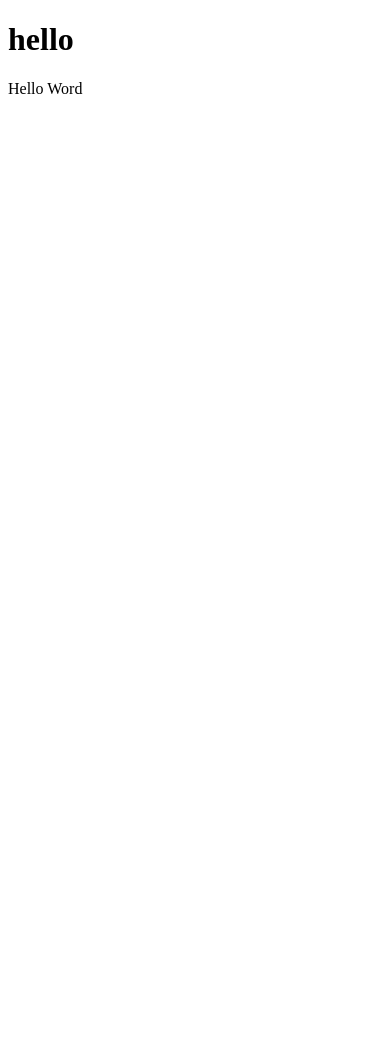
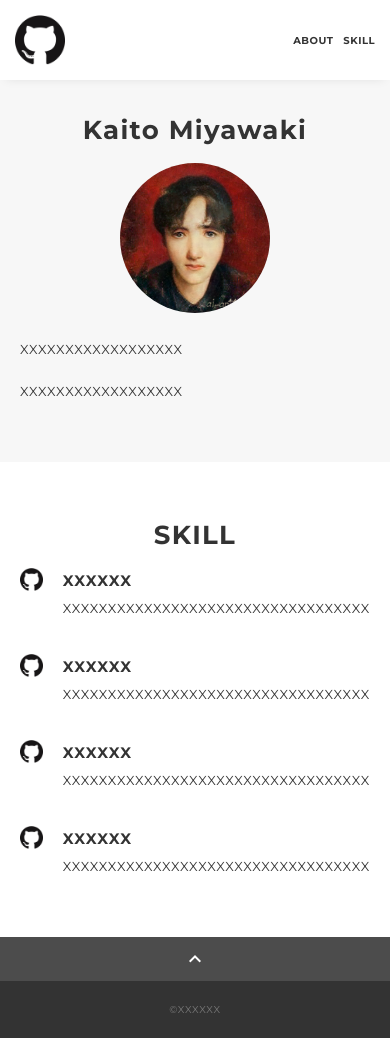
Before and after one commit to kai-777/portfolio, a plain HTML site: page docs/index.html in a window 390 px wide. Before the commit the page ends 844 px from the top, so only its background shows below. Drawn offline with nearby package versions, Linux system fonts and the light colour scheme.

Commit message:
テンプレート反映

```diff
--- /dev/null
+++ b/docs/css/ress.css
@@ -0,0 +1,283 @@
+/*!
+ * ress.css • v3.0.1
+ * MIT License
+ * github.com/filipelinhares/ress
+ */
+
+/* # =================================================================
+   # Global selectors
+   # ================================================================= */
+
+html {
+  box-sizing: border-box;
+  word-break: normal;
+  -moz-tab-size: 4;
+  tab-size: 4;
+
+  -webkit-text-size-adjust: 100%; /* Prevent adjustments of font size after orientation changes in iOS */
+}
+
+*,
+::before,
+::after {
+  box-sizing: inherit;
+  background-repeat: no-repeat; /* Set `background-repeat: no-repeat` to all elements and pseudo elements */
+}
+
+::before,
+::after {
+  vertical-align: inherit;
+  text-decoration: inherit; /* Inherit text-decoration and vertical align to ::before and ::after pseudo elements */
+}
+
+* {
+  margin: 0;
+  padding: 0; /* Reset `padding` and `margin` of all elements */
+}
+
+/* # =================================================================
+   # General elements
+   # ================================================================= */
+
+hr {
+  overflow: visible; /* Show the overflow in Edge and IE */
+  height: 0; /* Add the correct box sizing in Firefox */
+}
+
+details,
+main {
+  display: block; /* Render the `main` element consistently in IE. */
+}
+
+summary {
+  display: list-item; /* Add the correct display in all browsers */
+}
+
+small {
+  font-size: 80%; /* Set font-size to 80% in `small` elements */
+}
+
+[hidden] {
+  display: none; /* Add the correct display in IE */
+}
+
+abbr[title] {
+  /* Add the correct text decoration in Chrome, Edge, IE, Opera, and Safari */
+  text-decoration: underline;
+  text-decoration: underline dotted;
+  border-bottom: none; /* Remove the bottom border in Chrome 57 */
+}
+
+a {
+  background-color: transparent; /* Remove the gray background on active links in IE 10 */
+}
+
+a:active,
+a:hover {
+  outline-width: 0; /* Remove the outline when hovering in all browsers */
+}
+
+code,
+kbd,
+pre,
+samp {
+  font-family: monospace, monospace; /* Specify the font family of code elements */
+}
+
+pre {
+  font-size: 1em; /* Correct the odd `em` font sizing in all browsers */
+}
+
+b,
+strong {
+  font-weight: bolder; /* Add the correct font weight in Chrome, Edge, and Safari */
+}
+
+/* https://gist.github.com/unruthless/413930 */
+sub,
+sup {
+  position: relative;
+  font-size: 75%;
+  line-height: 0;
+  vertical-align: baseline;
+}
+
+sub {
+  bottom: -.25em;
+}
+
+sup {
+  top: -.5em;
+}
+
+/* # =================================================================
+   # Forms
+   # ================================================================= */
+
+input {
+  border-radius: 0;
+}
+
+/* Replace pointer cursor in disabled elements */
+[disabled] {
+  cursor: default;
+}
+
+[type="number"]::-webkit-inner-spin-button,
+[type="number"]::-webkit-outer-spin-button {
+  height: auto; /* Correct the cursor style of increment and decrement buttons in Chrome */
+}
+
+[type="search"] {
+  outline-offset: -2px; /* Correct the outline style in Safari */
+
+  -webkit-appearance: textfield; /* Correct the odd appearance in Chrome and Safari */
+}
+
+[type="search"]::-webkit-search-decoration {
+  -webkit-appearance: none; /* Remove the inner padding in Chrome and Safari on macOS */
+}
+
+textarea {
+  overflow: auto; /* Internet Explorer 11+ */
+  resize: vertical; /* Specify textarea resizability */
+}
+
+button,
+input,
+optgroup,
+select,
+textarea {
+  font: inherit; /* Specify font inheritance of form elements */
+}
+
+optgroup {
+  font-weight: bold; /* Restore the font weight unset by the previous rule */
+}
+
+button {
+  overflow: visible; /* Address `overflow` set to `hidden` in IE 8/9/10/11 */
+}
+
+button,
+select {
+  text-transform: none; /* Firefox 40+, Internet Explorer 11- */
+}
+
+/* Apply cursor pointer to button elements */
+button,
+[type="button"],
+[type="reset"],
+[type="submit"],
+[role="button"] {
+  cursor: pointer;
+  color: inherit;
+}
+
+/* Remove inner padding and border in Firefox 4+ */
+button::-moz-focus-inner,
+[type="button"]::-moz-focus-inner,
+[type="reset"]::-moz-focus-inner,
+[type="submit"]::-moz-focus-inner {
+  padding: 0;
+  border-style: none;
+}
+
+/* Replace focus style removed in the border reset above */
+button:-moz-focusring,
+[type="button"]::-moz-focus-inner,
+[type="reset"]::-moz-focus-inner,
+[type="submit"]::-moz-focus-inner {
+  outline: 1px dotted ButtonText;
+}
+
+button,
+html [type="button"],
+/* Prevent a WebKit bug where (2) destroys native `audio` and `video`controls in Android 4 */
+[type="reset"],
+[type="submit"] {
+  -webkit-appearance: button; /* Correct the inability to style clickable types in iOS */
+}
+
+/* Remove the default button styling in all browsers */
+button,
+input,
+select,
+textarea {
+  border-style: none;
+  background-color: transparent;
+}
+
+/* Style select like a standard input */
+select {
+  -webkit-appearance: none; /* Chrome 41+ */
+  -moz-appearance: none; /* Firefox 36+ */
+}
+
+select::-ms-expand {
+  display: none; /* Internet Explorer 11+ */
+}
+
+select::-ms-value {
+  color: currentColor; /* Internet Explorer 11+ */
+}
+
+legend {
+  display: table; /* Correct the text wrapping in Edge and IE */
+  max-width: 100%; /* Correct the text wrapping in Edge and IE */
+  max-width: 100%; /* Correct the text wrapping in Edge 18- and IE */
+  white-space: normal; /* Correct the text wrapping in Edge and IE */
+  color: inherit; /* Correct the color inheritance from `fieldset` elements in IE */
+  border: 0; /* Correct `color` not being inherited in IE 8/9/10/11 */
+}
+
+::-webkit-file-upload-button {
+  font: inherit; /* Change font properties to `inherit` in Chrome and Safari */
+  color: inherit;
+  /* Correct the inability to style clickable types in iOS and Safari */
+
+  -webkit-appearance: button;
+}
+
+/* # =================================================================
+   # Specify media element style
+   # ================================================================= */
+
+img {
+  border-style: none; /* Remove border when inside `a` element in IE 8/9/10 */
+}
+
+/* Add the correct vertical alignment in Chrome, Firefox, and Opera */
+progress {
+  vertical-align: baseline;
+}
+
+/* # =================================================================
+   # Accessibility
+   # ================================================================= */
+
+/* Hide content from screens but not screenreaders */
+@media screen {
+  [hidden~="screen"] {
+    display: inherit;
+  }
+  [hidden~="screen"]:not(:active):not(:focus):not(:target) {
+    position: absolute !important;
+    clip: rect(0 0 0 0) !important;
+  }
+}
+
+/* Specify the progress cursor of updating elements */
+[aria-busy="true"] {
+  cursor: progress;
+}
+
+/* Specify the pointer cursor of trigger elements */
+[aria-controls] {
+  cursor: pointer;
+}
+
+/* Specify the unstyled cursor of disabled, not-editable, or otherwise inoperable elements */
+[aria-disabled] {
+  cursor: default;
+}
--- /dev/null
+++ b/docs/css/style.css
@@ -0,0 +1,311 @@
+body {
+  font-family: "Montserrat","Helvetica Neue",Arial,"Hiragino Kaku Gothic ProN","Hiragino Sans",Meiryo,sans-serif;
+  font-size: 14px;
+  line-height: 1.8;
+  letter-spacing: .8px;
+  color: #333;
+}
+
+a {
+  transition: opacity .3s;
+  text-decoration: none;
+  color: #1ca9e3;
+}
+
+img {
+  max-width: 100%;
+  height: auto;
+  vertical-align: bottom;
+  border-style: none;
+}
+
+ul,
+li {
+  list-style: none;
+}
+
+.pc-only {
+  display: block;
+}
+
+.sp-only {
+  display: none;
+}
+
+.wrapper {
+  padding-top: 73px;
+}
+
+.section {
+  padding: 90px 0;
+}
+
+.section:nth-of-type(odd) {
+  background-color: #f7f7f7;
+}
+
+.inner {
+  max-width: 1340px;
+  margin: 0 auto;
+  padding: 0 40px;
+}
+
+.title {
+  font-size: 34px;
+  font-weight: bold;
+  line-height: 1;
+  margin-bottom: 40px;
+  text-align: center;
+  letter-spacing: .05em;
+  color: #333;
+}
+
+.lead {
+  margin-bottom: 30px;
+}
+
+/*--- header ---*/
+.header {
+  position: fixed;
+  top: 0;
+  z-index: 1;
+  width: 100%;
+  background-color: #fff;
+  box-shadow: 0 5px 10px -6px rgba(0,0,0,.1);
+}
+
+.header .inner {
+  display: flex;
+  align-items: center;
+  justify-content: space-between;
+  padding: 20px 40px;
+}
+
+.header-logo {
+  font-size: 20px;
+  font-weight: bold;
+  line-height: 1.2;
+  margin-right: 20px;
+  letter-spacing: .05em;
+}
+
+.header-logo a {
+  color: #333;
+}
+
+.header-banner {
+  width: 50px;
+}
+.header-nav-list {
+  display: flex;
+  justify-content: space-between;
+}
+
+.header-nav-item:not(:last-child) {
+  margin-right: 20px;
+}
+
+.header-nav-item a {
+  position: relative;
+  font-size: 13px;
+  font-weight: bold;
+  display: inline-block;
+  padding: 5px 0;
+  transition: .3s;
+  letter-spacing: .05em;
+  color: #333;
+}
+.header-nav-item a:after {
+  position: absolute;
+  bottom: 0;
+  left: 50%;
+  width: 0;
+  height: 3px;
+  content: "";
+  transition: .3s;
+  -webkit-transform: translateX(-50%);
+  transform: translateX(-50%);
+  background-color: #333;
+}
+
+.header-nav-item a:hover:after {
+  width: 100%;
+}
+
+/*--- about ---*/
+.profile {
+  display: flex;
+  flex-wrap: wrap;
+  max-width: 800px;
+  margin: 0 auto;
+}
+.profile-img {
+  width: 20%;
+  margin-right: 30px;
+  border-radius: 50%;
+}
+.profile-img img {
+  border-radius: 50%;
+}
+.profile-body {
+  flex: 1;
+}
+.profile-body p:not(:last-child) {
+  margin-bottom: 30px;
+}
+
+/*--- skill ---*/
+.skill-list {
+  display: flex;
+  flex-wrap: wrap;
+  justify-content: space-between;
+  margin-bottom: -50px;
+}
+
+.skill-item {
+  display: flex;
+  align-items: flex-start;
+  justify-content: space-between;
+  width: 48%;
+  margin-bottom: 50px;
+}
+
+.skill-img {
+  width: 60px;
+  height: auto;
+  margin-right: 20px;
+}
+
+.skill-body {
+  flex: 1;
+}
+
+.skill-name {
+  margin-bottom: 3px;
+}
+
+/*--- contact ---*/
+.contact {
+  text-align: center;
+}
+
+.contact-item:not(:last-child) {
+  margin-right: 10px;
+}
+
+.contact-icon {
+  width: 50px;
+}
+
+/*--- page-top ---*/
+.page-top {
+  font-weight: bold;
+  padding: 10px;
+  cursor: pointer;
+  text-align: center;
+  background-color: #4c4c4c;
+}
+
+.page-top .material-icons-outlined {
+  vertical-align: bottom;
+  color: #fff;
+}
+
+/*--- footer ---*/
+.footer {
+  padding: 30px;
+  background-color: #333;
+}
+
+.copyright {
+  font-size: 10px;
+  text-align: center;
+  color: #797979;
+}
+
+
+/* --- media Queries 767 ---*/
+@media screen and (max-width: 767px) {
+  body {
+    font-size: 13px;
+    line-height: 1.7;
+  }
+
+  .pc-only {
+    display: none;
+  }
+
+  .sp-only {
+    display: block;
+  }
+
+  .title {
+    font-size: 26px;
+    margin-bottom: 20px;
+  }
+
+  .wrapper {
+    padding-top: 57px;
+  }
+
+  .section {
+    padding: 60px 0;
+  }
+
+  .inner {
+    padding: 0 20px;
+  }
+
+  .header .inner {
+    padding: 15px;
+  }
+
+  .header-logo {
+    font-size: 15px;
+    margin-right: 15px;
+  }
+
+  .header-nav-item:not(:last-child) {
+    margin-right: 10px;
+  }
+
+  .header-nav-item a {
+    font-size: 10px;
+  }
+
+  .header-nav-item a:after {
+    display: none;
+  }
+
+  .profile {
+    display: block;
+  }
+  .profile-img {
+    width: 150px;
+    margin: 0 auto;
+    margin-bottom: 25px;
+  }
+
+  .profile-body p:not(:last-child) {
+    margin-bottom: 20px;
+  }
+
+  .skill-list {
+    display: block;
+    margin-bottom: 0;
+  }
+
+  .skill-item {
+    width: 100%;
+    margin-bottom: 35px;
+  }
+
+  .skill-item:last-child {
+    margin-bottom: 0;
+  }
+
+  .footer {
+    padding: 20px;
+  }
+
+}
--- a/docs/index.html
+++ b/docs/index.html
@@ -1,11 +1,117 @@
 <!DOCTYPE html>
 <html>
 <head>
-<meta charset="UTF-8">
-<title>My Portfolio</title>
+<meta charset="utf-8" />
+<meta name="viewport"
+	content="width=device-width,initial-scale=1.0,user-scalable=no" />
+<meta property="og:type" content="website" />
+<meta property="og:title" content="XXXXXX's portfolio" />
+<!-- <meta property="og:url" content="dummyurl" /> -->
+<meta property="og:description" content="XXXXXXの自己紹介サイトです。" />
+<meta property="og:image" content="img/ogp.png" />
+<meta name="description" content="XXXXXXの自己紹介サイトです。" />
+<title>XXXXXX ポートフォリオ</title>
+<link rel="preconnect" href="https://fonts.gstatic.com" />
+<link
+	href="https://fonts.googleapis.com/css2?family=Montserrat:wght@400;700&display=swap"
+	rel="stylesheet" />
+<link
+	href="https://fonts.googleapis.com/css?family=Material+Icons+Outlined"
+	rel="stylesheet" />
+<link href="css/ress.css" media="all" rel="stylesheet" type="text/css" />
+<link href="css/style.css" media="all" rel="stylesheet" type="text/css" />
+<!-- <link rel="shortcut icon" href="img/favicon.ico" /> -->
+<!-- <link rel="canonical" href="dummyurl" /> -->
 </head>
+
 <body>
-	<h1>hello</h1>
-	<p>Hello Word</p>
+	<div class="wrapper">
+		<header class="header">
+			<div class="inner">
+				<h1 class="header-logo">
+					<a href="#"><img class="header-banner" src="img/github.png"
+						alt="ロゴマーク" /> </a>
+				</h1>
+				<nav class="header-nav">
+					<ul class="header-nav-list">
+						<li class="header-nav-item"><a href="#about">ABOUT</a></li>
+						<li class="header-nav-item"><a href="#skill">SKILL</a></li>
+					</ul>
+				</nav>
+			</div>
+		</header>
+
+		<main class="content">
+			<section class="about section" id="about">
+				<div class="inner">
+					<h2 class="title">Kaito Miyawaki</h2>
+					<div class="profile">
+						<p class="profile-img">
+							<img src="img/profile.png" alt="自画像" />
+						</p>
+						<div class="profile-body">
+							<p>XXXXXXXXXXXXXXXXXX</p>
+							<p>XXXXXXXXXXXXXXXXXX</p>
+						</div>
+					</div>
+				</div>
+			</section>
+
+			<section class="skill section" id="skill">
+				<div class="inner">
+					<h2 class="title">SKILL</h2>
+					<div class="skill-list">
+						<div class="skill-item">
+							<p class="skill-img">
+								<img src="img/github.png" alt="logo" />
+							</p>
+							<div class="skill-body">
+								<h3 class="skill-name">XXXXXX</h3>
+								<p class="skill-text">XXXXXXXXXXXXXXXXXXXXXXXXXXXXXXXXXX</p>
+							</div>
+						</div>
+						<div class="skill-item">
+							<p class="skill-img">
+								<img src="img/github.png" alt="logo" />
+							</p>
+							<div class="skill-body">
+								<h3 class="skill-name">XXXXXX</h3>
+								<p class="skill-text">XXXXXXXXXXXXXXXXXXXXXXXXXXXXXXXXXX</p>
+							</div>
+						</div>
+						<div class="skill-item">
+							<p class="skill-img">
+								<img src="img/github.png" alt="logo" />
+							</p>
+							<div class="skill-body">
+								<h3 class="skill-name">XXXXXX</h3>
+								<p class="skill-text">XXXXXXXXXXXXXXXXXXXXXXXXXXXXXXXXXX</p>
+							</div>
+						</div>
+						<div class="skill-item">
+							<p class="skill-img">
+								<img src="img/github.png" alt="logo" />
+							</p>
+							<div class="skill-body">
+								<h3 class="skill-name">XXXXXX</h3>
+								<p class="skill-text">XXXXXXXXXXXXXXXXXXXXXXXXXXXXXXXXXX</p>
+							</div>
+						</div>
+					</div>
+				</div>
+			</section>
+
+			<div class="page-top" id="js-page-top">
+				<span class="material-icons-outlined">expand_less</span>
+			</div>
+
+			<footer class="footer">
+				<div class="copyright">&copy;XXXXXX</div>
+			</footer>
+		</main>
+	</div>
+	<script
+		src="https://ajax.googleapis.com/ajax/libs/jquery/3.5.1/jquery.min.js"></script>
+	<script src="js/script.js"></script>
 </body>
 </html>
--- /dev/null
+++ b/docs/js/script.js
@@ -0,0 +1,20 @@
+$(function () {
+
+  //ページ内スクロール
+  var navHeight = $(".header").outerHeight();
+
+  $('a[href^="#"]').on("click", function () {
+    var href = $(this).attr("href");
+    var target = $(href == "#" || href == "" ? "html" : href);
+    var position = target.offset().top - navHeight;
+    $("html, body").animate({ scrollTop: position, }, 300, "swing");
+    return false;
+  });
+
+  //ページトップ
+  $("#js-page-top").on("click", function () {
+    $("body,html").animate({ scrollTop: 0, }, 300);
+    return false;
+  });
+
+});
```
Also changed, not shown: docs/img/github.png (added), docs/img/ogp.png (added), docs/img/profile.png (added).
